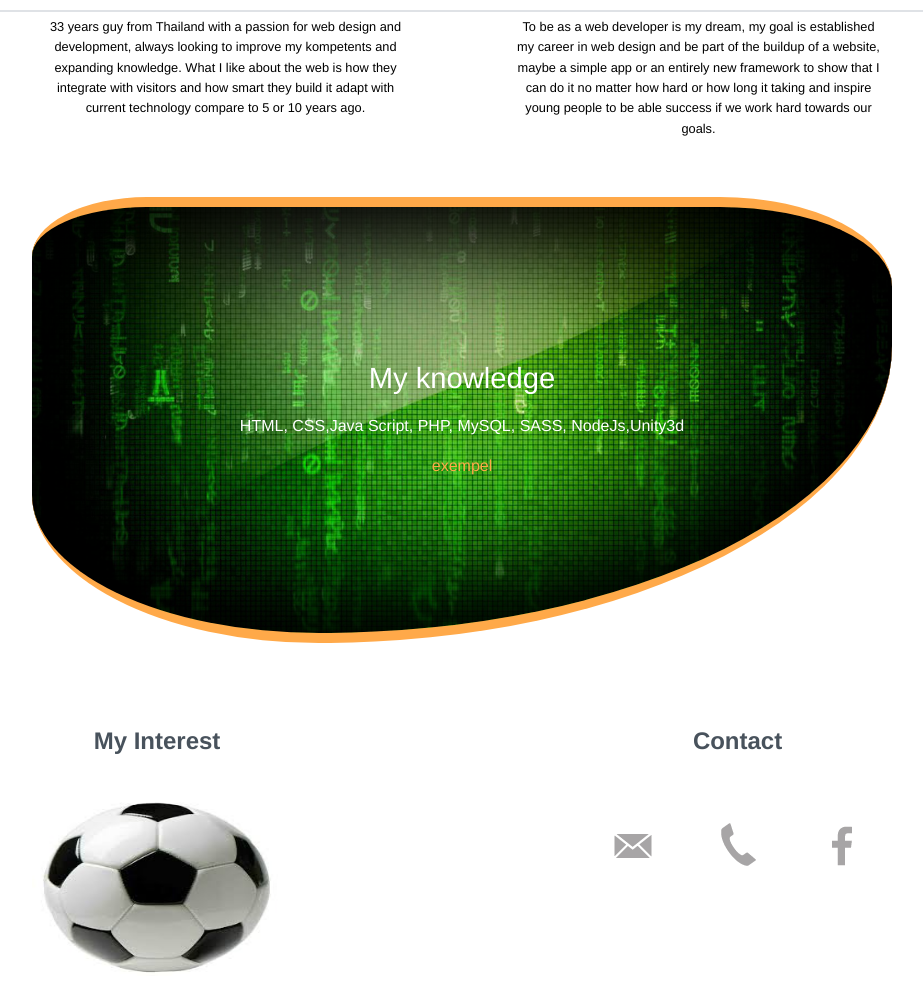
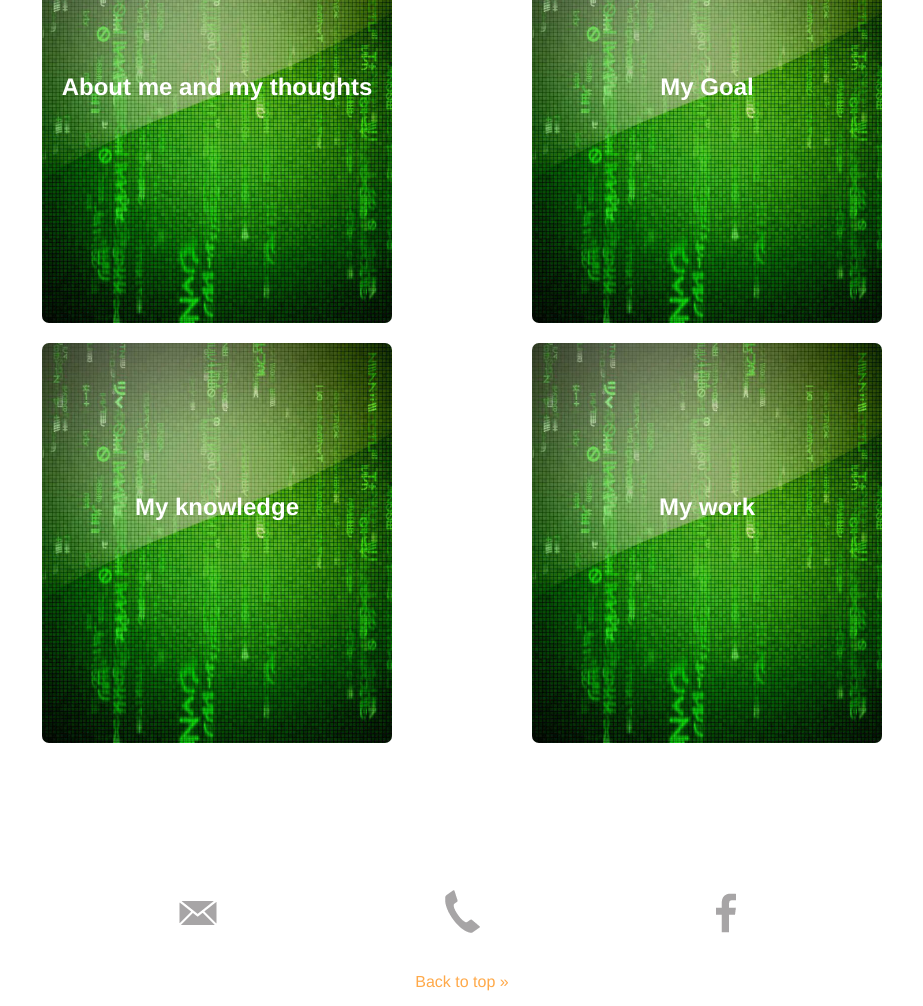
Before and after one commit to suradechsamee/suradechsamee.github.io, a plain HTML site: page index.html in a window 1280 px wide. Shown: the part 562-1568 px from the top of the page, without its empty margins (178-1101 px from the left). Drawn offline with nearby package versions, Linux system fonts and the light colour scheme.

Commit message:
improvement

```diff
--- a/css/style.css
+++ b/css/style.css
@@ -23,7 +23,7 @@ h1 {
 
 h2 {
     font-size: 3.3125em; /* 53px/16px  */
-    font-weight: normal;
+    font-weight: bold;
     line-height: 1.1;
     margin: 0 0 .5em; /* 0 0 26px */
 
@@ -31,9 +31,10 @@ h2 {
 
 h3 {
     font-size: 1.25em; /* 20px/16px  */
-    color: #48525c;
+    color: white;
     line-height: 1.2;
-    margin-bottom: 1.7em; /* 34px */
+    margin-top: 150px;
+    /*margin-bottom: 1.7em; /* 34px */
     text-align: center;
 
 }
@@ -53,6 +54,7 @@ li {
 }
 
 /* Pseudo-classes ------------------ */
+
 
 a:link {
     color: rgb(255, 169, 73);
@@ -100,9 +102,11 @@ a:active {
 
 .intro {
     padding: 8px;
-    color: black;
-    font-size: 0.80em; /* 20px/16px */
+    color: rgb(55, 169, 173);
+    font-size: 1em; /* 20px/16px */
     line-height: 1.6;
+    margin: 30px;
+    margin-top: 80px;
 
 }
 
@@ -120,7 +124,7 @@ a:active {
 .secondary-content {
 	padding-top: 80px;
 	padding-bottom: 70px;
-    border-bottom: 2px solid #dfe2e6;
+    /*border-bottom: 2px solid #dfe2e6;*/
 }
 
 .callout {
@@ -137,9 +141,9 @@ a:active {
     border-bottom: 10px solid #ffa949;
 }
 
-.t-border {
+/*.t-border {
     border-top: 2px solid #dfe2e6;
-}
+}*/
 
 /* Layout Styles ------------------ */
 
@@ -152,7 +156,7 @@ a:active {
     max-width: 960px;
 }
 
-.skills {
+/*.skills {
     color: white;
     text-align: center;
     padding: 18% 24%;
@@ -164,32 +168,11 @@ a:active {
     box-shadow:inset 0px 0px 100px 50px black;
     border-radius: 20% 30% 100% 50%;
 }
-
-.arrow {
-    width: 50px;
-}
+*/
 
 /* Floated Columns ------------------ */
 
-#imagis img {
-    width: 250px;
-    height: 180px;
-    text-align: center;
-}
 
-
-
-.intress {
-    display: inline;
-    width: 20%;
-    padding: 5px;
-    float: left;
-}
-
-.social {
-    display: inline;
-    padding: 20px;
-}
 .kon {
     display: none;
 }
@@ -201,3 +184,71 @@ a:active {
     display: table;
     clear: both;
 }
+
+/* flip effect */
+
+.flipper {
+    width: 350px;
+    height: 400px;
+    margin: 10px;
+}
+.flipper > .front{
+    position: absolute;
+    transform: perspective( 600px ) rotateY( 0deg );
+    background: yellow;
+    width: 350px;
+    height: 400px;
+    border-radius: 7px;
+    transition: transform .5s linear 0s;
+    backface-visibility: hidden;
+    background: url('../img/matrix2.jpg') no-repeat center;
+    background-size: cover;
+
+}
+.flipper > .back{
+    position: absolute;
+    transform: perspective( 600px ) rotateY( 180deg );
+    background: blue;
+    width: 350px;
+    height: 400px;
+    border-radius: 7px;
+    transition: transform .5s linear 0s;
+    backface-visibility: hidden;
+    background: url('../img/thumbs.jpg') no-repeat center;
+    background-size: cover;
+}
+.flipper:hover > .front{
+    transform: perspective( 600px ) rotateY( -180deg );
+}
+.flipper:hover > .back{
+    transform: perspective( 600px ) rotateY( 0deg );
+}
+
+
+
+/* flip effect end */
+
+/* contact */
+
+#mail,
+#phone,
+#fbook {
+    display: inline;
+    margin: 100px;
+    text-align: center;
+}
+
+#hint {
+    display: none;
+    position: absolute;
+    font-size: 12px;
+    background-color: black;
+    color: snow;
+    border: 1px solid gray;
+    padding: 8px;
+    border-radius: 5px;
+}
+
+
+
+/* contact end */
--- a/index.html
+++ b/index.html
@@ -16,40 +16,65 @@
     </header>
     <div class="primary-content t-border">
     <div class="lol">
-              <h3 class="flip">About me and my thoughts</h3>
+    <div class="flipper">
+        <div class="front">
+            <h3>About me and my thoughts</h3>
+        </div>
+        <div class="back">
             <p class="intro">
 				33 years guy from Thailand with a passion for web design and development, always looking to improve my kompetents and expanding knowledge. What I like about the web is how they integrate with visitors and how smart they build it adapt with current technology compare to 5 or 10 years ago.
             </p>
         </div>
+    </div>
+    </div>
     <div class="rol">
-              <h3 class="flip">My Goal</h3>
+    <div class="flipper">
+        <div class="front">
+            <h3>My Goal</h3>
+        </div>
+        <div class="back">
             <p class="intro">
 To be as a web developer is my dream, my goal is established my career in web design and be part of the buildup of a website, maybe a simple app or an entirely new framework to show that I can do it no matter how hard or how long it taking and inspire young people to be able success if we work hard towards our goals.
             </p>
         </div>
+    </div>
+    </div>
     </div><!-- End .primary-content -->
     <div class="secondary-content t-border group">
-          <div class="skills">
-              <h2>My knowledge</h2>
-              <p>HTML, CSS,Java Script, PHP, MySQL, SASS, NodeJs,Unity3d</p>
-              <a href="https://github.com/suradechsamee/unity3d.github.io">exempel</a>
+    <div class="lol">
+    <div class="flipper">
+        <div class="front">
+            <h3>My knowledge</h3>
         </div>
-          <div class="lol">
-              <h3>My Interest</h3>
-              <div id="imagis">
-                  <img src="img/design.jpg" name="slide">
+        <div class="back">
+            <p class="intro">HTML, CSS,Java Script, PHP, MySQL, SASS, NodeJs,Unity3d</p>
+        </div>
     </div>
     </div>
     <div class="rol">
-              <h3>Contact</h3>
-              <img class="social" src="img/mail.png">
-              <p class="kon">suradech.samee@gmail.com</p>
-              <img class="social" src="img/phone.png">
-              <p class="kon">072-3617838</p>
-              <a href="https://www.facebook.com/suradech.samee"><img class="social" src="img/facebook.png"></a>
+    <div class="flipper">
+        <div class="front">
+            <h3>My work</h3>
+        </div>
+        <div class="back">
+            <a href="https://github.com/suradechsamee/unity3d.github.io">exempel</a>
+        </div>
+    </div>
     </div>
     </div>
     <footer class="main-footer">
+        <div id="hint"></div>
+        <div>
+        <div id="mail">
+          <img class="social" title="suradech.samee@gmail.com" src="img/mail.png">
+        </div>
+        <div id="phone">
+              <img class="social" title="072-3617838" src="img/phone.png">
+        </div>
+        <div id="fbook">
+              <a href="https://www.facebook.com/suradech.samee"><img  src="img/facebook.png"></a>
+        </div>
+        </div>
         <div>
             <a href="#top">Back to top &raquo;</a>
         </div>
--- a/js/app.js
+++ b/js/app.js
@@ -1,22 +1,37 @@
 // Content toggle start //
 
-$(document).ready(function(){
-  $("h3.flip").click(function () {
-    $(this).next("p.intro").slideToggle("slow");
-    return false;
+/*$(document).ready(function(){
+  $("div.lol").click(function () {
+    $(this).toggleClass("flipper");
+      console.log("1");
+    return true;
   });
 });
 $(document).ready(function(){
-  $("img.social").click(function () {
-    $(this).next("p.kon").slideToggle("slow");
-    return false;
+  $("div.back").click(function () {
+    $(this).toggleClass("flipper");
+    return true;
+  });
+});*/
+$(document).ready(function(){
+  $(".social").mouseenter(function (e) {
+      var hoverText = $(this).attr("title");
+      $("#hint").text(hoverText).show();
+      /*$("#hint").css("top", e.clientY+15).css("left", e.clientX+15);*/
+      console.log("1");
+  });
+});
+$(document).ready(function(){
+  $("img.social").mouseleave(function() {
+        $("#hint").hide();
+      console.log("2");
   });
 });
 
 // Content toggle end //
 
 // Image slider start //
-
+/*
 var image1 = new Image();
 image1.src = "./img/design.jpg";
 var image2 = new Image();
@@ -66,5 +81,28 @@ $(document).ready(function(){
 });
 
 
-slideIt();
+slideIt();*/
 // Image slider end //
+function flipit(el, boo) {
+
+        if(boo == true){
+        el.children[1].style.webkitTransform = "perspective(600px) rotateY(-180deg)";
+        el.children[0].style.webkitTransform = "perspective(600px) rotateY(0deg)";
+        el.children[1].style.transition = "all .5s linear 0s";
+        el.children[0].style.transition = "all .5s linear 0s";
+        el.children[1].style.transform = "perspective(600px) rotateY(-180deg)";
+        el.children[0].style.transform = "perspective(600px) rotateY(0deg)";
+        el.children[1].style.webkitTransition = "all .5s linear 0s";
+        el.children[0].style.webkitTransition = "all .5s linear 0s";
+        }
+        if(boo == false){
+        el.children[1].style.webkitTransform = "perspective(600px) rotateY(0deg)";
+        el.children[0].style.webkitTransform = "perspective(600px) rotateY(180deg)";
+        el.children[1].style.transition = "all .5s linear 0s";
+        el.children[0].style.transition = "all .5s linear 0s";
+        el.children[1].style.transform = "perspective(600px) rotateY(0deg)";
+        el.children[0].style.transform = "perspective(600px) rotateY(180deg)";
+        el.children[1].style.webkitTransition = "all .5s linear 0s";
+        el.children[0].style.webkitTransition = "all .5s linear 0s";
+        }
+    }
```
Also changed, not shown: img/thumbs.jpg (added). Lines whose indentation alone changed are shown as unchanged.
